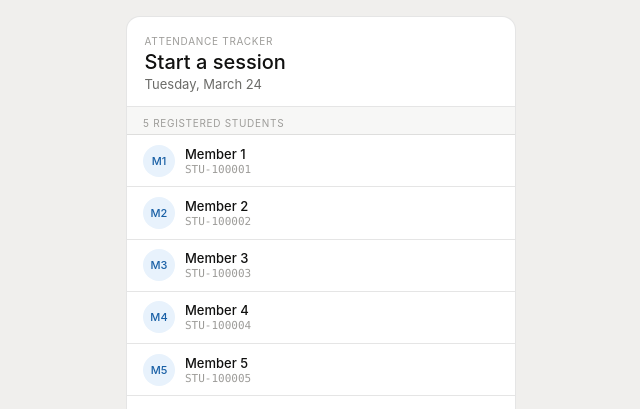
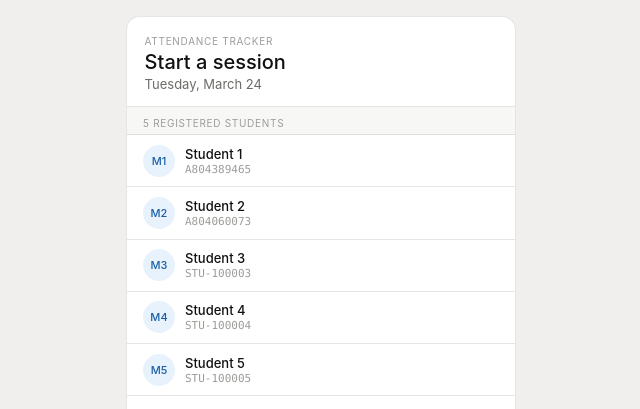
Before and after one commit to Tenjusu/Attendance, a plain HTML site: page index.html in a window 1280 px wide. Shown: the top 409 px of the page, 319-959 px from the left. Drawn offline with Linux system fonts and the light colour scheme.

Commit message:
Update student names and barcodes in index.html
Added student 1 and 2

```diff
--- a/index.html
+++ b/index.html
@@ -355,11 +355,11 @@ const FIREBASE_CONFIG = {
 //    Replace 'barcode' values with the actual barcode strings on your real student IDs.
 //    To find yours: open this app, hold your ID up to the camera, check the browser console.
 const STUDENTS = [
-  { id: 'S1', name: 'Member 1', barcode: 'STU-100001' },
-  { id: 'S2', name: 'Member 2', barcode: 'STU-100002' },
-  { id: 'S3', name: 'Member 3', barcode: 'STU-100003' },
-  { id: 'S4', name: 'Member 4', barcode: 'STU-100004' },
-  { id: 'S5', name: 'Member 5', barcode: 'STU-100005' },
+  { id: 'S1', name: 'Student 1', barcode: 'A804389465' },
+  { id: 'S2', name: 'Student 2', barcode: 'A804060073' },
+  { id: 'S3', name: 'Student 3', barcode: 'STU-100003' },
+  { id: 'S4', name: 'Student 4', barcode: 'STU-100004' },
+  { id: 'S5', name: 'Student 5', barcode: 'STU-100005' },
 ];
 
 const SESSION_SECONDS = 360; // 6 minutes
```
